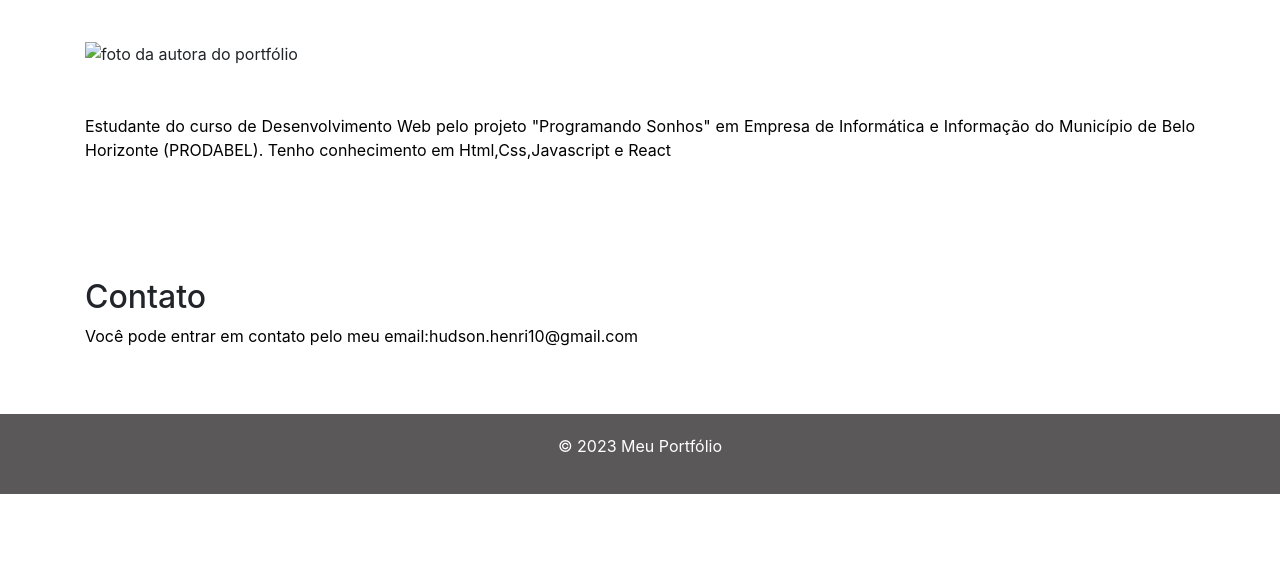
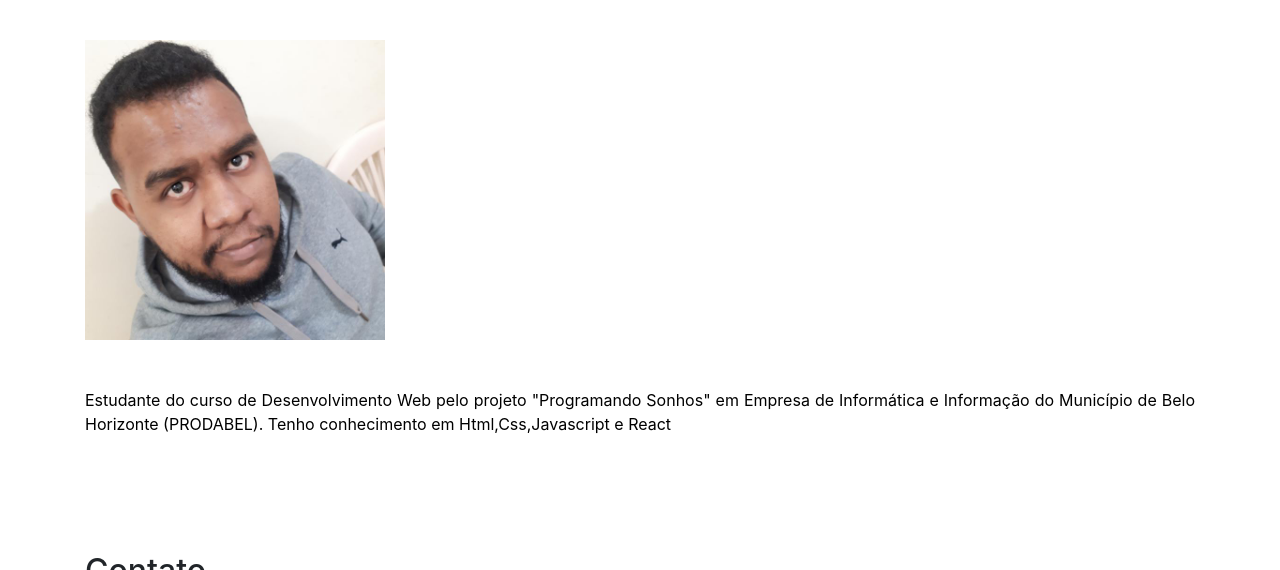
Before and after one commit to hudsonhenriique/Portifolio, a plain HTML site: page index.html in a window 1280 px wide. Shown: the part 530-1100 px from the top of the page. Before the commit the page ends 1024 px from the top, so only its background shows below. Drawn offline with nearby package versions, Linux system fonts and the light colour scheme; the site is published under a folder, as on GitHub Pages, so addresses that start at the root find nothing.

Commit message:
Add files via upload

```diff
--- a/index.html
+++ b/index.html
@@ -102,7 +102,7 @@
     <div class="container">
         <h2>Sobre Mim</h2>
         <br><br>
-        <img src="/301210809_741523730243355_2775509536349712659_n.jpg" alt="foto da autora do portfólio">
+        <img src="301210809_741523730243355_2775509536349712659_n.jpg" alt="foto do autor do portfólio">
         <br><br><br>
         <p>Estudante do curso de Desenvolvimento Web pelo projeto "Programando Sonhos" em Empresa de Informática e Informação do Município de Belo Horizonte (PRODABEL). Tenho conhecimento em Html,Css,Javascript e React</p>
     </div>
```
